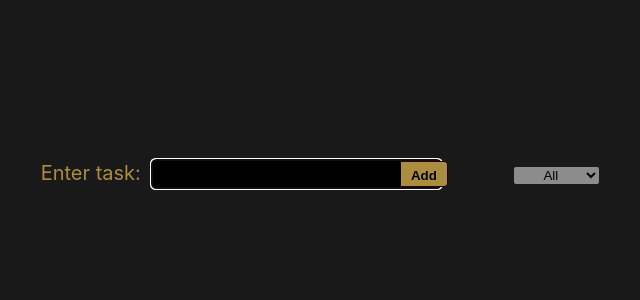
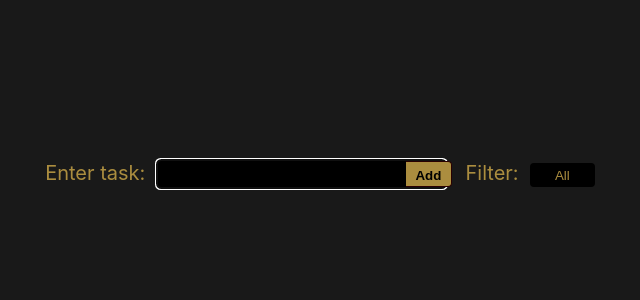
Before and after one commit to irugard/to-do-list, a React (Create React App) app in the folder to-do-list/: page / in a window 1280 px wide. Shown: the top 300 px of the page, without its empty margins (320-960 px from the left). Built offline with nearby package versions, Linux system fonts and the light colour scheme.

Commit message:
options cant be styled in a select drop down menu, might have to build my own

```diff
--- a/to-do-list/src/App.css
+++ b/to-do-list/src/App.css
@@ -24,14 +24,18 @@ Form{
 }
 
 .input-text{
+  display: inline-block;
   border-radius: 0.25em;
   font-size: 18px;
   border: 1px solid black;
   border-right: none;
   min-height: 1.35em;
+  max-height: 2em;
+  max-width: 80vw;
   background-color: black;
   color: #ab8d3f;
   padding-right: 3em;
+  overflow: scroll;
 }
 
 .task-text{
@@ -45,12 +49,14 @@ Form{
   margin-right: 0.5em;
   margin-left: 0.25em;
   font-family: Arial, Helvetica, sans-serif;
+  overflow: scroll;
 }
 
 .submit-button{
+  display: inline-block;
   background-color: #ab8d3f;
   margin-left: -3em;
-  margin-right: 4em;
+  margin-right: 1em;
   border-radius: 0em 0.3em 0.3em 0em;
   padding-bottom: 0.251em;
   padding-top: 0.4em;
@@ -94,11 +100,18 @@ Form{
   opacity: 1;
 }
 
-.drop-down{
-  background-color: rgba(255, 255, 255, 0.5);
-  border-radius: 0.15em;
+select::-ms-expand {	display: none; }
+select{
+  -webkit-appearance: none;
+  appearance: none;
+}
+#drop-down{
+  display: inline-block;
+  background-color: black;
+  height: 1.75em;
+  color: #ab8d3f;
+  border-radius: 0.3em;
   text-align: center;
-  margin-left: -200em;
   border: none;
 }
 
--- a/to-do-list/src/App.js
+++ b/to-do-list/src/App.js
@@ -8,7 +8,7 @@ function App() {
   const [formInput, setFormInput] = useState("");
   const [todos, setTodos] = useState(JSON.parse(localStorage.getItem('todos')) || []);
   const [filteredTodos, setFilteredTodos] = useState([]);
-  const [counter, setCounter] = useState(0);
+  const [counter, setCounter] = useState(JSON.parse(localStorage.getItem('counter')) || 0);
   const [filter, setFilter] = useState(JSON.parse(localStorage.getItem('filter')) || 'All');
 
 
@@ -23,7 +23,8 @@ function App() {
 
     localStorage.setItem('todos', JSON.stringify(todos));
     localStorage.setItem('filter', JSON.stringify(filter));
-  }, [filter, todos])
+    localStorage.setItem('counter', JSON.stringify(counter))
+  }, [filter, todos, counter])
 
 
 
--- a/to-do-list/src/components/Form.js
+++ b/to-do-list/src/components/Form.js
@@ -8,10 +8,11 @@ const Form = ({ handleFormInputChange, handleSubmitForm, inputValue, handleFilte
             <label for='input' className='labels'>Enter task:&nbsp;&nbsp;</label>
             <input type='text' onChange={handleFormInputChange} value={inputValue} autoFocus className='input-text' id='input'/>
             <button type='submit' onClick={handleSubmitForm} className='submit-button'>Add</button>
-            <select name='todo-filter' value={selected} style={{ marginLeft: '1em' }} onChange={handleFilter} className='drop-down'>
-                <option value='All'>All</option>
-                <option value='Completed'>Completed</option>
-                <option value='Pending'>Pending</option>
+            <label for='drop-down' className='labels'>Filter:&nbsp;&nbsp;</label>
+            <select name='todo-filter' value={selected} onChange={handleFilter} id='drop-down'>
+                <option value='All' className='dropdown-options'>All</option>
+                <option value='Completed' className='dropdown-options'>Completed</option>
+                <option value='Pending' className='dropdown-options' style={{backgroundColor: "blue"}}>Pending</option>
             </select>
         </form>
     )
--- a/to-do-list/src/components/Task.js
+++ b/to-do-list/src/components/Task.js
@@ -7,7 +7,7 @@ const Task = ({ value, handleDeleteTodoItem, handleChecked, id, checked, handleE
                 <input type='checkbox' onChange={handleChecked} id={id} checked={checked} className='checkbox' />
                 <div className='custom-checkbox'></div>
             </label>
-            <input type='text' value={value} className='task-text' id={id} disabled={!isEditable} onChange={handleOnChange} />
+            <input type='text' value={value} className='task-text' id={id} disabled={!isEditable} onChange={handleOnChange} readOnly={!isEditable}/>
             <div className='edit-button'><img src="https://cdn.discordapp.com/attachments/694758283759583233/778974241730199592/edit-32.png" alt="edit icon" className='edit-button-image' id={id} onClick={handleEdit} /></div>
             <div className='delete-button'><img src="https://img.pngio.com/bin-trash-can-waste-icon-trash-icon-png-512_512.png" alt="Bin, trash can, waste icon" className='delete-button-image' id={id} onClick={handleDeleteTodoItem} /></div>
         </div>
```
